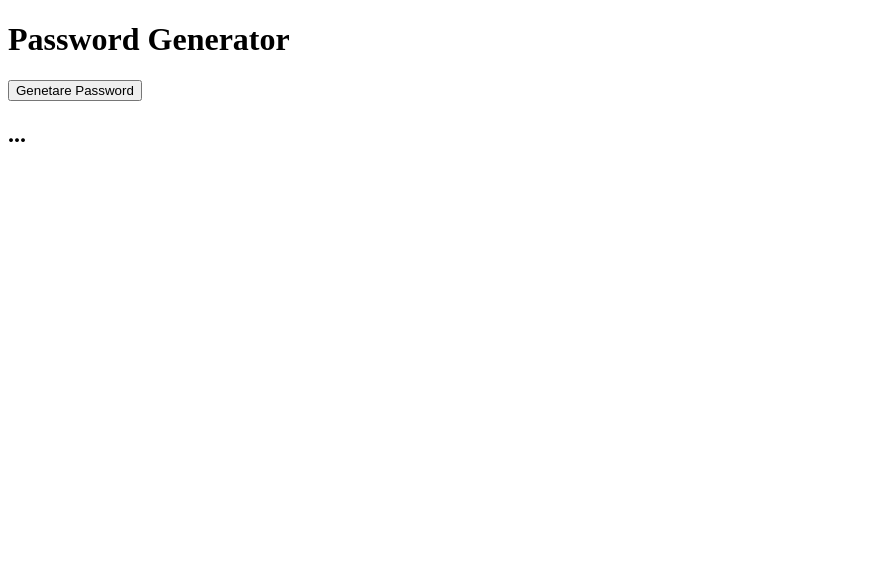
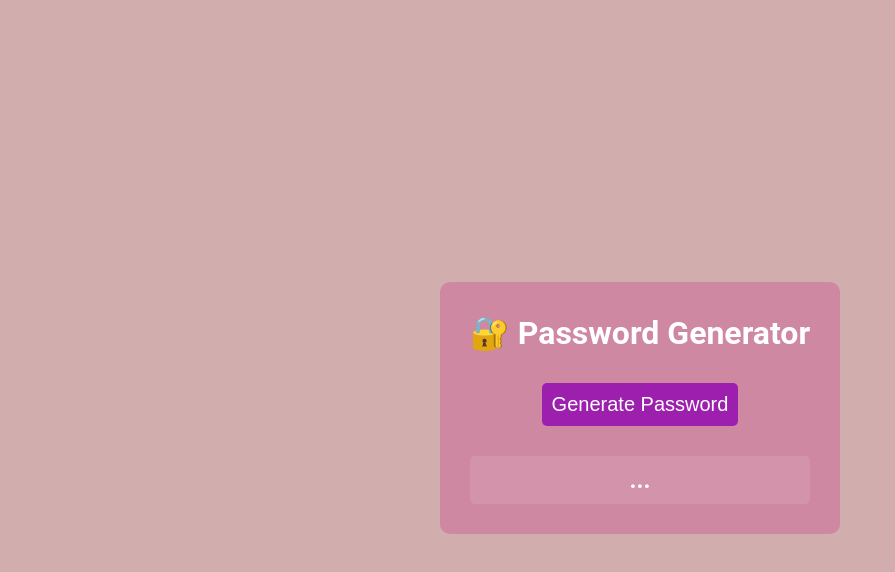
Before and after one commit to DomynickBessa/PasswordGenerator, a website with bundled scripts: page index.html in a window 1280 px wide. Shown: the whole page, without its empty margins (0-895 px from the left). Built offline with nearby package versions, Linux system fonts and the light colour scheme.

Commit message:
submitting first project

```diff
--- a/index.html
+++ b/index.html
@@ -6,9 +6,12 @@
   <title>Password Generator</title>
 </head>
 <body>
-  <h1>Password Generator</h1>
-  <button>Genetare Password</button>
-  <h2>...</h2>
-  <script src="src/index.js" type="module"></script>
+  <main>
+    <h1>🔐 Password Generator</h1>
+    <button>Generate Password</button>
+    <h2>...</h2>
+  </main>
+
+  <script src="src/main.js" type="module"></script>
 </body>
 </html>
--- a/src/index.js
+++ /dev/null
@@ -1 +0,0 @@
-console.log('Hello, world!');
--- /dev/null
+++ b/src/main.js
@@ -0,0 +1,9 @@
+import { nanoid } from 'nanoid';
+import './style.css';
+
+const randomIdBtnEl = document.querySelector('button');
+const displayEl = document.querySelector('h2');
+
+randomIdBtnEl.addEventListener('click', () => {
+  displayEl.innerHTML = nanoid();
+});
--- /dev/null
+++ b/src/style.css
@@ -0,0 +1,39 @@
+body {
+  background-color: #d1adad;
+  color: white;
+  font-family: Roboto, Oxygen, Ubuntu, Cantarell, 'Open Sans', 'Helvetica Neue',
+    sans-serif;
+  text-align: center;
+  display: flex;
+  flex-direction: column;
+  align-items: center;
+  justify-content: center;
+  align-items: center;
+  min-height: 100vh;
+}
+
+main {
+  background-color: rgba(197, 31, 128, 0.26);
+  max-width: 600px;
+  border-radius: 10px;
+  padding: 10px 30px;
+}
+
+h2 {
+  color: #fdfdfd;
+  background-color: rgba(255, 255, 255, 0.1);
+  border-radius: 5px;
+  padding: 10px;
+  cursor: pointer;
+}
+
+button {
+  background-color: #9d1fae;
+  border: 0 none;
+  padding: 10px;
+  font-size: 20px;
+  color: white;
+  border-radius: 5px;
+  cursor: pointer;
+  margin: 10px;
+}
```
Also changed, not shown: package.json (added, +24 -0 lines), 2 other files.
